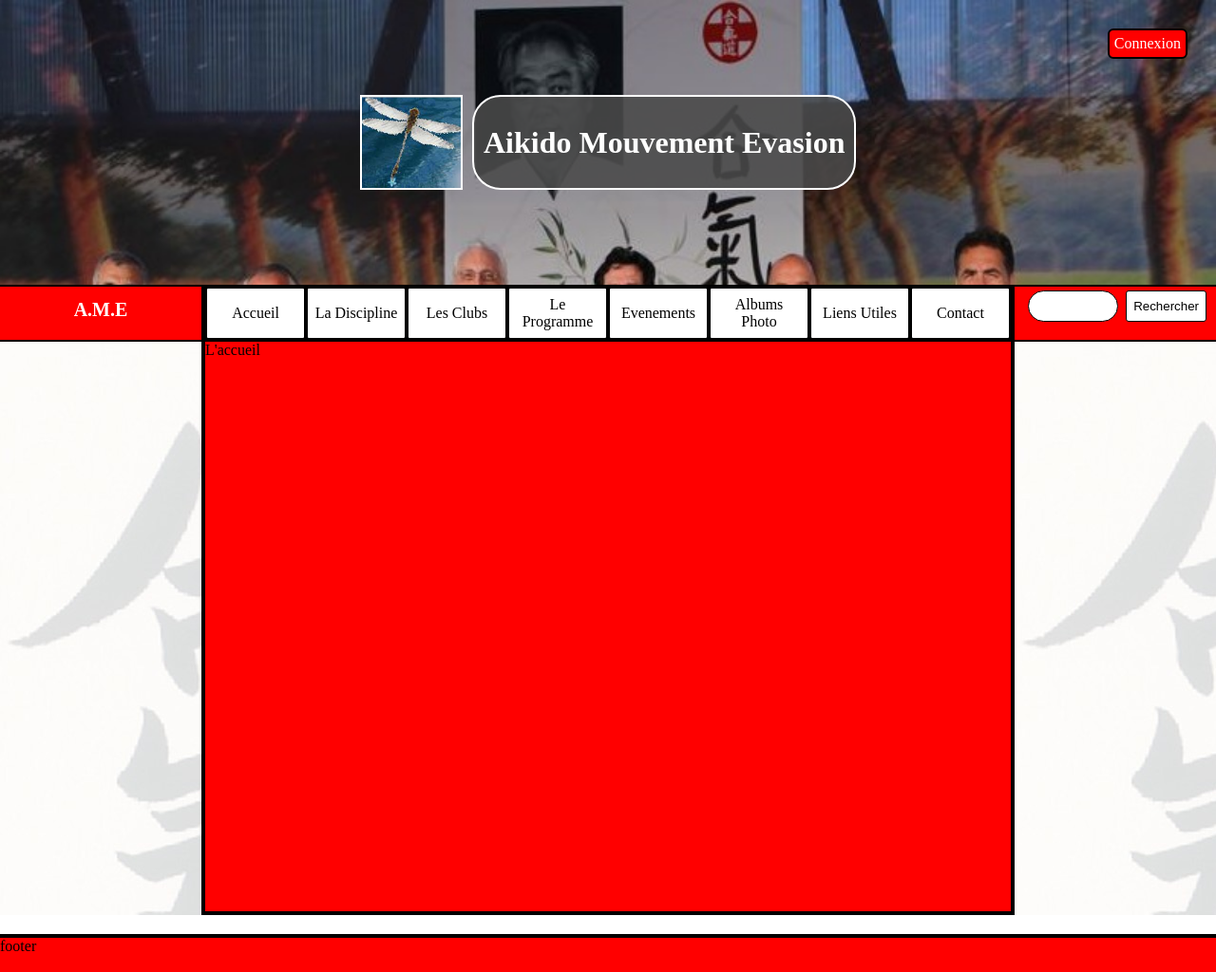
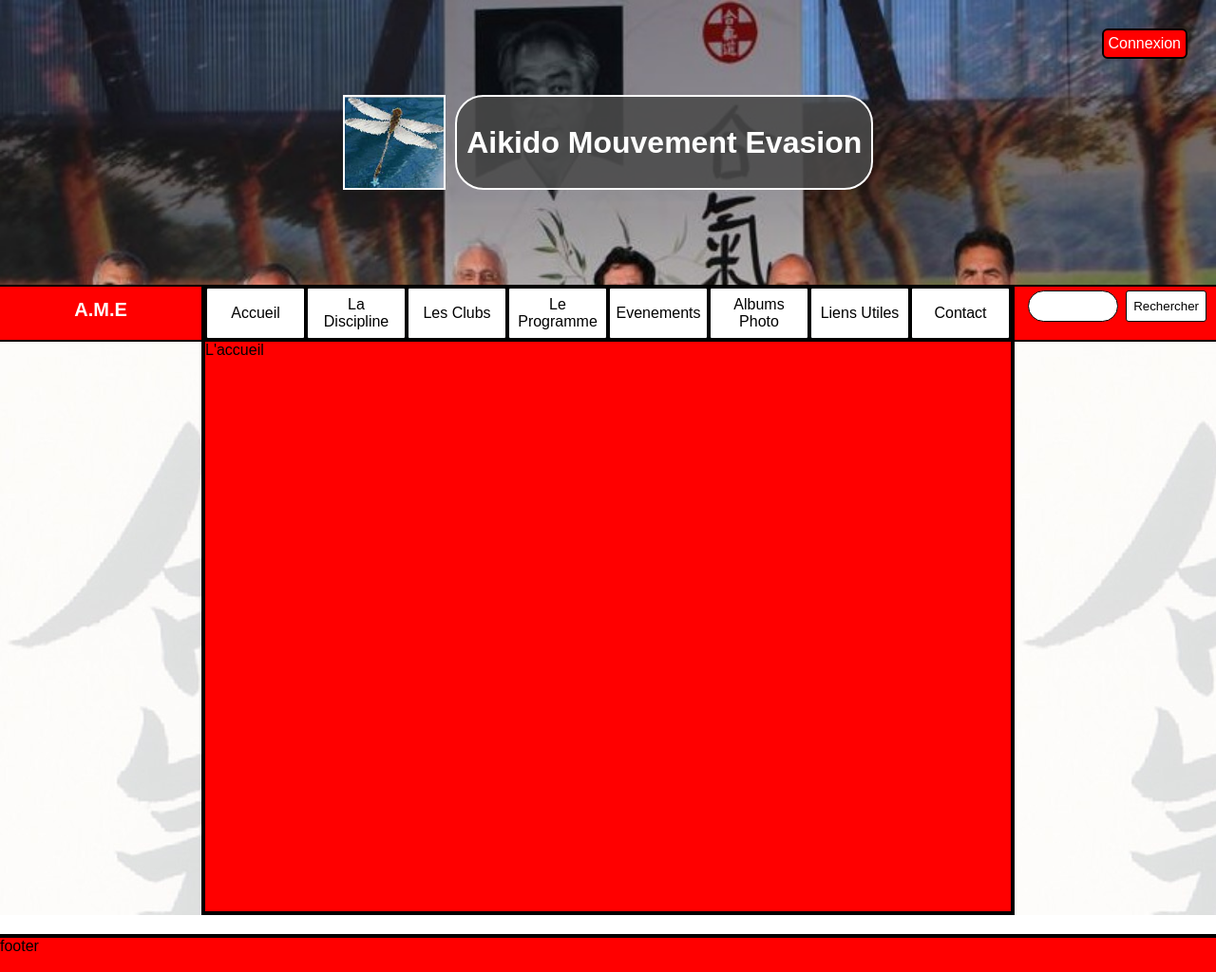
Before and after one commit to zack-ff7/SiteAmeFromScratch, a PHP site: page / in a window 1280 px wide. Shown: the whole page at 95% size. Run offline with PHP 8.4, Linux system fonts and the light colour scheme.

Commit message:
Changement police

```diff
--- a/style.css
+++ b/style.css
@@ -3,6 +3,7 @@ html,body{
     margin: 0;
     display: flex;
     flex-direction: column;
+    font-family: 'Raleway', sans-serif;
 }
 
 .header{
```
